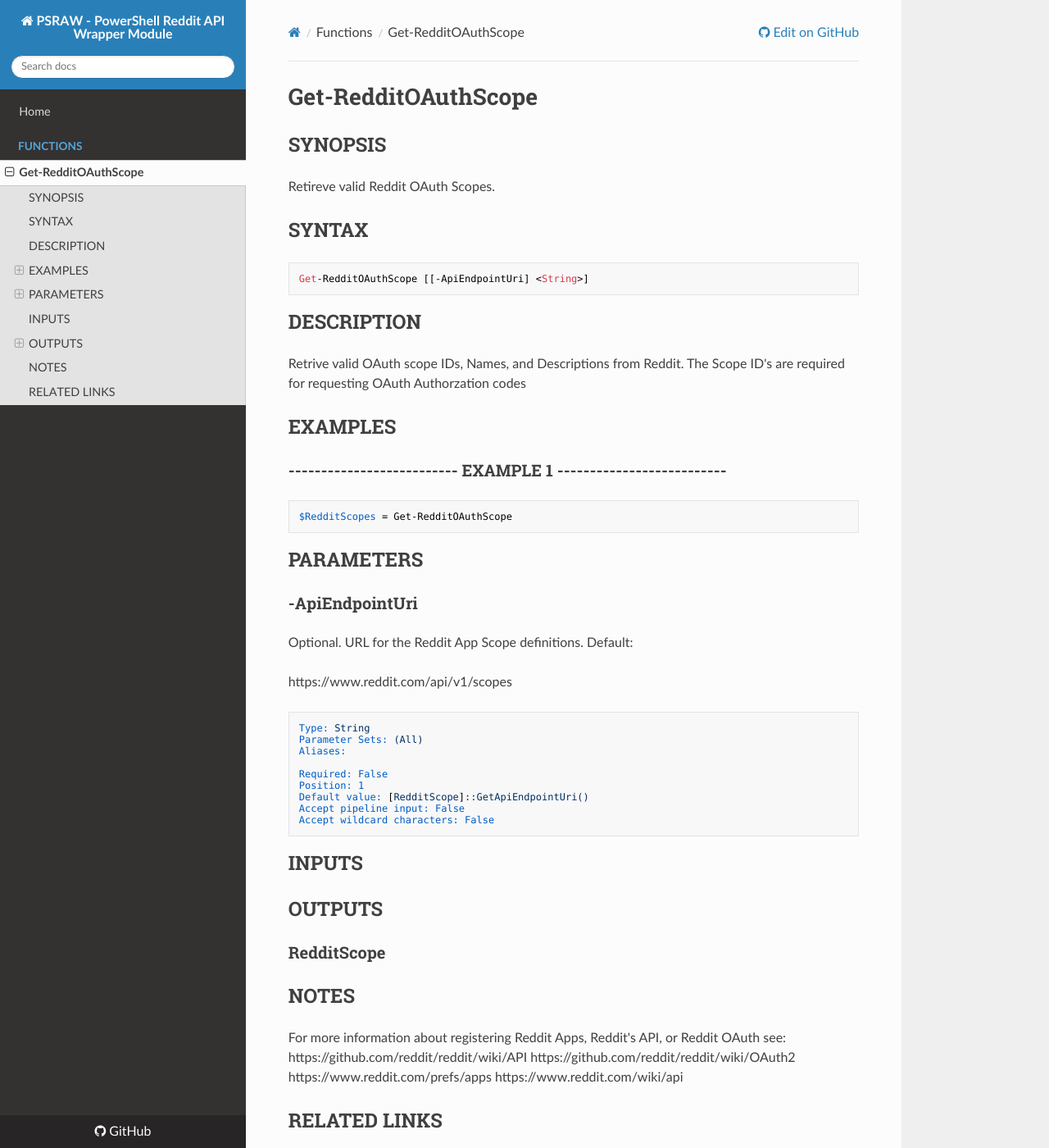
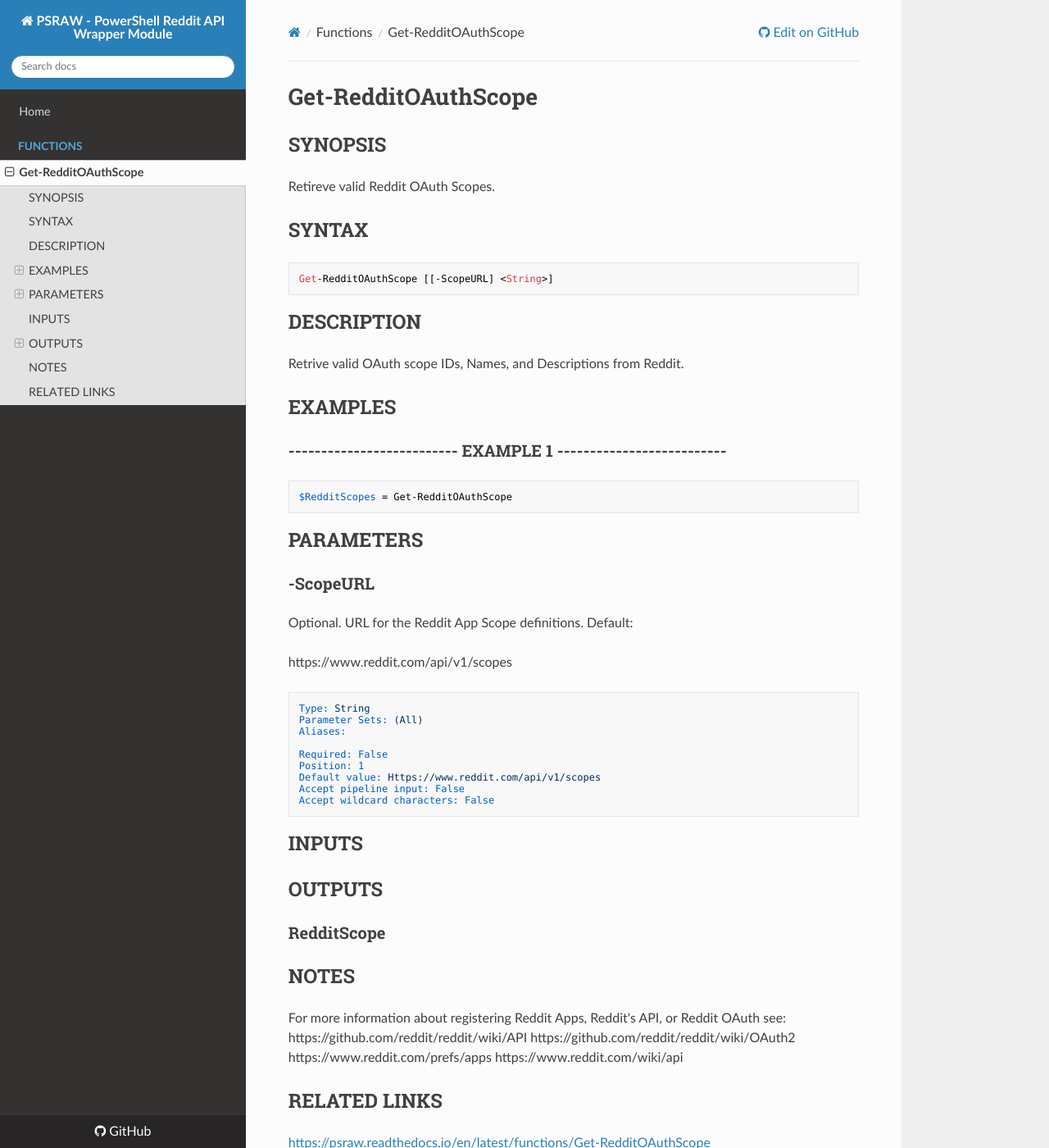
Before and after one commit to markekraus/PSRAW, an MkDocs documentation site: the page built from docs/functions/Get-RedditOAuthScope.md, in a window 1280 px wide and 1400 px high. Shown: the whole window at 82% size. Built offline with MkDocs 1.6.1, drawn with Linux system fonts in a browser that asks for light colours; nearby versions of some CDN libraries; old or Windows-style settings are respelled for this version of MkDocs.

Commit message:
Revert "AppVeyor post-build commit[ci skip]"
This reverts commit 136379b5bf87f23eca1f3cf30b1af4463d84f24d.

````diff
--- a/docs/functions/Get-RedditOAuthScope.md
+++ b/docs/functions/Get-RedditOAuthScope.md
@@ -6,13 +6,11 @@ Retireve valid Reddit OAuth Scopes.
 ## SYNTAX
 
 ```
-Get-RedditOAuthScope [[-ApiEndpointUri] <String>]
+Get-RedditOAuthScope [[-ScopeURL] <String>]
 ```
 
 ## DESCRIPTION
 Retrive valid OAuth scope IDs, Names, and Descriptions from Reddit.
-The Scope ID's
-are required for requesting OAuth Authorzation codes
 
 ## EXAMPLES
 
@@ -23,7 +21,7 @@ $RedditScopes = Get-RedditOAuthScope
 
 ## PARAMETERS
 
-### -ApiEndpointUri
+### -ScopeURL
 Optional.
 URL for the Reddit App Scope definitions.
 Default:
@@ -37,7 +35,7 @@ Aliases:
 
 Required: False
 Position: 1
-Default value: [RedditScope]::GetApiEndpointUri()
+Default value: Https://www.reddit.com/api/v1/scopes
 Accept pipeline input: False
 Accept wildcard characters: False
 ```
````
Also changed, not shown: 1 other file.
